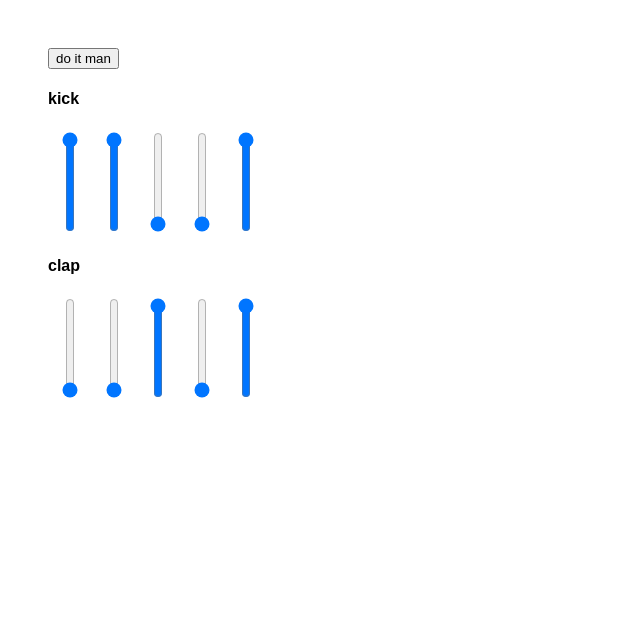
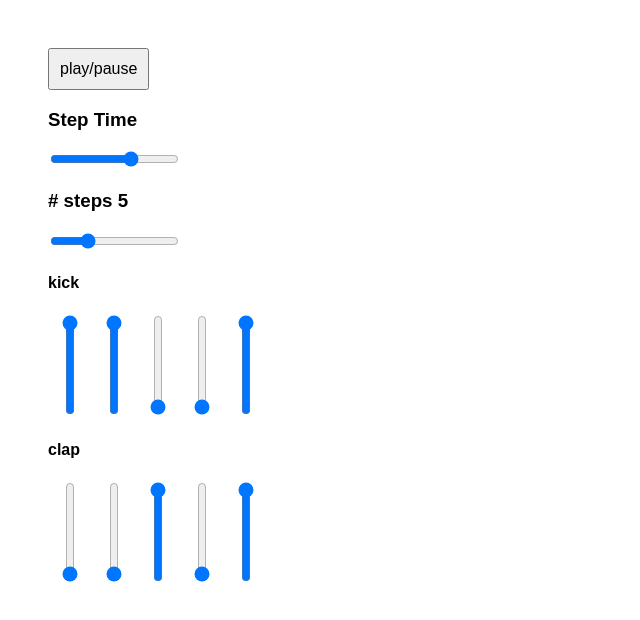
Before and after one commit to kindohm/sd-client, a React (Create React App) app in the folder blart/: page / in a window 1280 px wide. Shown: the top 620 px of the page, without its empty margins (0-640 px from the left). Built offline with nearby package versions, Linux system fonts and the light colour scheme.

Commit message:
babys first sequencer

```diff
--- a/blart/src/App.js
+++ b/blart/src/App.js
@@ -21,19 +21,24 @@ class App extends Component {
 
   constructor() {
     super();
+    this.doToggle = this.doToggle.bind(this);
     this.sendSequence = this.sendSequence.bind(this);
+    this.handleStepTimeChange = this.handleStepTimeChange.bind(this);
+    this.handleNumStepsChange = this.handleNumStepsChange.bind(this);
   }
 
   componentDidMount() {}
 
   doToggle() {
-    console.log('doing it!');
-    fetch('/toggle', {
-      method: 'POST',
-      headers: {
-        'Content-Type': 'application/json'
-      }
-    })
+    this.sendSequence()
+      .then(() => {
+        return fetch('/toggle', {
+          method: 'POST',
+          headers: {
+            'Content-Type': 'application/json'
+          }
+        });
+      })
       .then(resp => {
         return resp.json();
       })
@@ -44,9 +49,8 @@ class App extends Component {
 
   sendSequence() {
     const body = JSON.stringify(this.state);
-    console.log('body', body);
 
-    fetch('/seq', {
+    return fetch('/seq', {
       method: 'POST',
       headers: {
         'Content-Type': 'application/json'
@@ -56,9 +60,7 @@ class App extends Component {
       .then(res => {
         return res.json();
       })
-      .then(json => {
-        console.log('/seq response:', json);
-      });
+      .then(json => () => {});
   }
 
   instrumentChanged(changedInstrument) {
@@ -73,7 +75,41 @@ class App extends Component {
     });
   }
 
+  handleStepTimeChange(event) {
+    this.setState(
+      { ...this.state, stepTime: parseFloat(event.target.value) },
+      () => {
+        this.sendSequence();
+      }
+    );
+  }
+
+  handleNumStepsChange(event) {
+    const newNumSteps = parseInt(event.target.value);
+    const newInstruments = this.state.instruments.map(inst => {
+      if (inst.steps.length < newNumSteps) {
+        return {
+          ...inst,
+          steps: inst.steps.concat(
+            new Array(newNumSteps - inst.steps.length)
+              .fill(null)
+              .map(newStep => ({ vel: 0 }))
+          )
+        };
+      } else {
+        return inst;
+      }
+    });
+    this.setState(
+      { ...this.state, numSteps: newNumSteps, instruments: newInstruments },
+      () => {
+        this.sendSequence();
+      }
+    );
+  }
+
   render() {
+    console.log('state', this.state);
     const instruments = this.state.instruments.map(instrument => {
       return (
         <Instrument
@@ -88,7 +124,36 @@ class App extends Component {
       <div className="App">
         <header className="App-header">
           <div>
-            <button onClick={this.doToggle}>do it man</button>
+            <button
+              style={{ padding: '10px', fontSize: '16px' }}
+              onClick={this.doToggle}
+            >
+              play/pause
+            </button>
+            <div>
+              <h3>Step Time</h3>
+              <input
+                type="range"
+                min="15"
+                max="300"
+                step="1"
+                value={this.state.stepTime}
+                onInput={this.handleStepTimeChange}
+                onChange={this.handleStepTimeChange}
+              />
+            </div>
+            <div>
+              <h3># steps {this.state.numSteps}</h3>
+              <input
+                type="range"
+                min="1"
+                max="16"
+                step="1"
+                value={this.state.numSteps}
+                onInput={this.handleNumStepsChange}
+                onChange={this.handleNumStepsChange}
+              />
+            </div>
             {instruments}
           </div>
         </header>
--- a/blart/src/Instrument.js
+++ b/blart/src/Instrument.js
@@ -1,5 +1,5 @@
-import React from "react";
-import StepGain from "./StepGain";
+import React from 'react';
+import StepGain from './StepGain';
 export default class Instrument extends React.Component {
   handleGainChanged(index, newVel) {
     const newSteps = this.props.instrument.steps.map((step, i) => {
@@ -10,7 +10,8 @@ export default class Instrument extends React.Component {
   }
 
   render() {
-    const stepGains = this.props.instrument.steps.map((step, index) => {
+    const steps = this.props.instrument.steps.slice(0, this.props.numSteps);
+    const stepGains = steps.map((step, index) => {
       return (
         <StepGain
           key={index}
```
Also changed, not shown: 1 other file (tests, documents, lock files or other folders).
